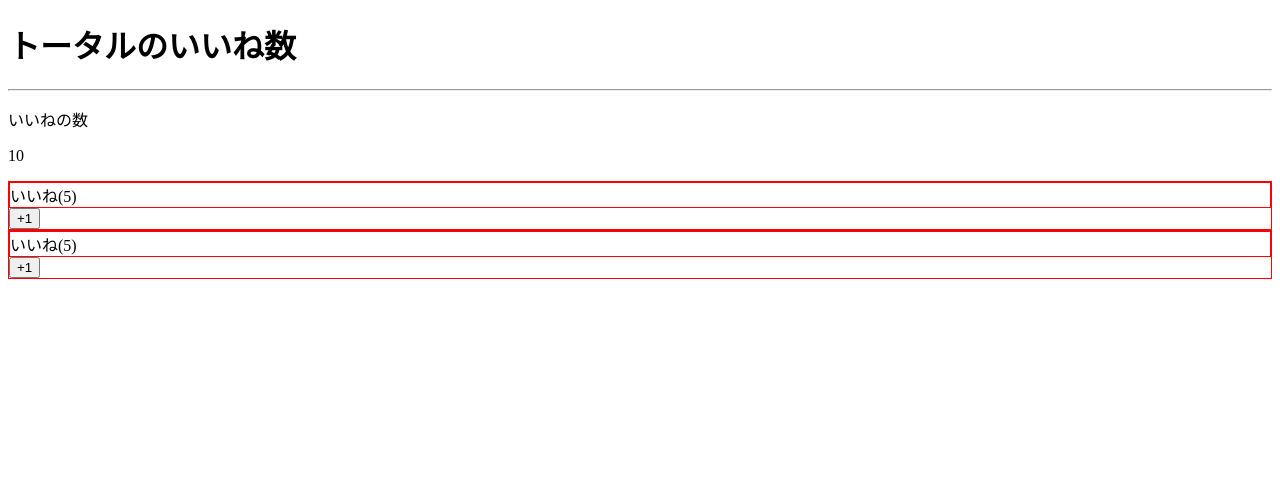
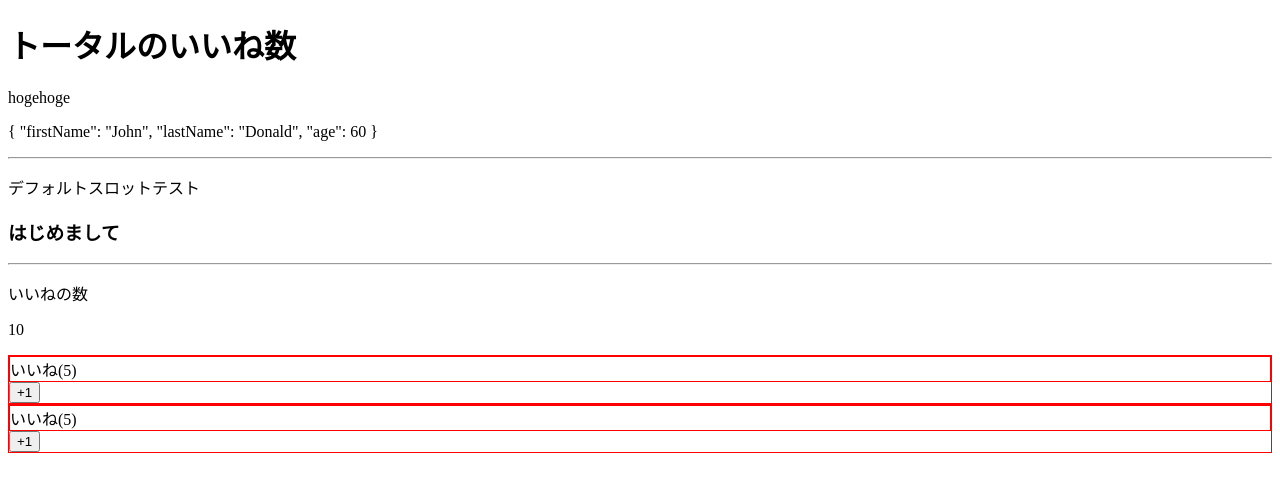
Before and after one commit to 5ma/udemy-vuex, a Vue app: page / in a window 1280 px wide. Shown: the top 492 px of the page. Built offline with nearby package versions, Linux system fonts and the light colour scheme.

Commit message:
✨ slotを使って、子コンポーネントのデータを親コンポーネントで使ってみる

```diff
--- a/src/App.vue
+++ b/src/App.vue
@@ -1,9 +1,13 @@
 <template>
   <div>
     <LikeHeader>
-      <template v-slot:title>
+      <p>デフォルトスロットテスト</p>
+      <template v-slot:title="slotProps">
         <h1>トータルのいいね数</h1>
+        <p>{{ slotProps.text }}</p>
+        <p>{{ slotProps.user }}</p>
       </template>
+      <h3>はじめまして</h3>
       <template v-slot:number>
         <p>{{ number }}</p>
       </template>
--- a/src/components/LikeHeader.vue
+++ b/src/components/LikeHeader.vue
@@ -1,8 +1,24 @@
 <template>
   <div>
-    <slot name="title"><h2>デフォルトのタイトル</h2></slot>
+    <slot name="title" :user="user" text="hogehoge"><h2>デフォルトのタイトル</h2></slot>
+    <hr>
+    <slot></slot>
     <hr>
     <p>いいねの数</p>
     <slot name="number"></slot>
   </div>
 </template>
+
+<script>
+export default {
+  data() {
+    return {
+      user: {
+        firstName: 'John',
+        lastName: 'Donald',
+        age: 60
+      },
+    }
+  }
+}
+</script>
```
